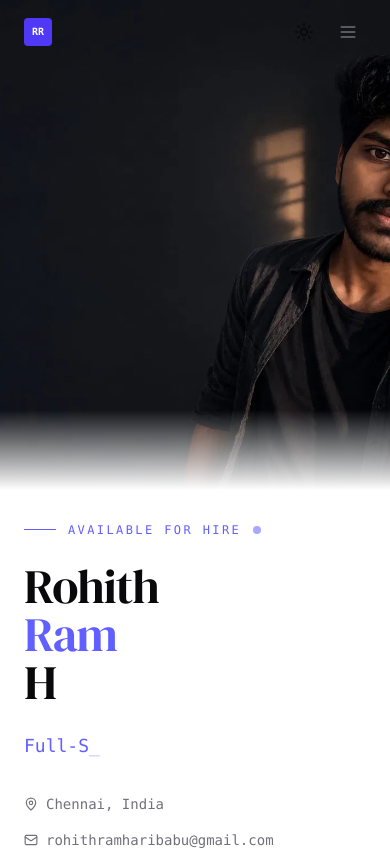
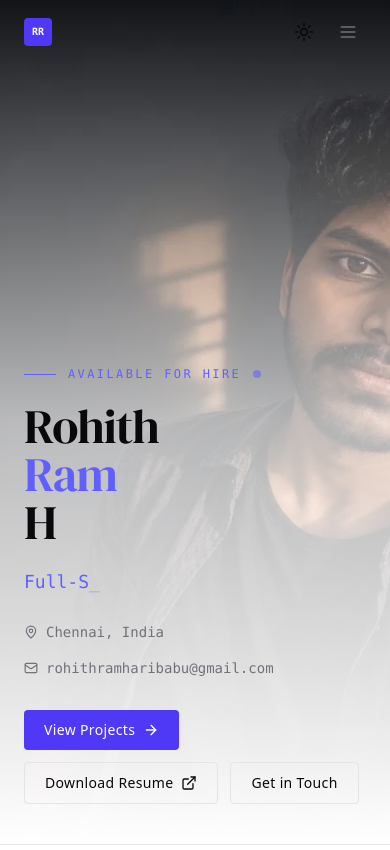
Before and after one commit to rohithram08/rohith-ram-portfolio, a React (Vite) app: page / in a window 390 px wide. Shown: the top 850 px of the page. Built offline with nearby package versions, Linux system fonts and the light colour scheme; the HTML template or start-up script is replaced by a standard one.

Commit message:
fix mobile hero layout

```diff
--- a/src/pages/Home.tsx
+++ b/src/pages/Home.tsx
@@ -76,11 +76,11 @@ export default function Home() {
       <div className="min-h-screen bg-background text-foreground">
 
         {/* ── Hero ── */}
-        <section className="relative lg:min-h-screen flex flex-col lg:flex-row lg:items-center overflow-hidden">
+        <section className="relative min-h-screen flex items-end lg:items-center overflow-hidden">
 
-          {/* Portrait — normal flow block on mobile, full-bleed absolute panel on desktop */}
+          {/* Portrait — full bleed background on all screens */}
           <motion.div
-            className="relative w-full h-[58vh] min-h-[360px] lg:absolute lg:inset-y-0 lg:right-0 lg:left-auto lg:h-auto lg:w-[80%] lg:min-h-0 order-1 lg:order-none"
+            className="absolute inset-0 lg:inset-y-0 lg:right-0 lg:left-auto w-full lg:w-[80%]"
             initial={{ opacity: 0, scale: 1.05 }}
             animate={{ opacity: 1, scale: 1 }}
             transition={{ duration: 1 }}
@@ -88,26 +88,26 @@ export default function Home() {
             <img
               src={profileImg}
               alt={developerInfo.name}
-              className="w-full h-full object-cover object-[center_18%] lg:object-[35%_20%]"
+              className="w-full h-full object-cover object-[68%_18%] lg:object-[35%_20%]"
             />
-            {/* Mobile bottom fade so text doesn't hard-cut against image */}
-            <div className="absolute inset-x-0 bottom-0 h-20 bg-gradient-to-t from-background to-transparent lg:hidden" />
+            {/* Mobile: bottom-up dark fade so text is readable over photo */}
+            <div className="absolute inset-0 bg-gradient-to-t from-background via-background/70 to-transparent lg:hidden" />
             {/* Desktop: left fade + bottom fade */}
             <div className="absolute inset-y-0 left-0 w-[60%] bg-gradient-to-r from-background to-transparent hidden lg:block" />
             <div className="absolute inset-x-0 bottom-0 h-32 bg-gradient-to-t from-background to-transparent hidden lg:block" />
           </motion.div>
 
-          {/* Ambient glow — subtle in light mode, more visible in dark */}
+          {/* Ambient glow — desktop only */}
           <div className="pointer-events-none absolute inset-0 z-0 hidden lg:block">
             <div className="absolute top-1/4 left-1/4 w-[600px] h-[600px] rounded-full bg-indigo-600/5 dark:bg-indigo-600/10 blur-[120px]" />
           </div>
 
-          {/* Text content */}
-          <div className="relative z-10 w-full px-6 lg:px-16 pt-8 lg:pt-24 pb-16 order-2 lg:order-none">
+          {/* Text content — overlaid on image, bottom-anchored on mobile */}
+          <div className="relative z-10 w-full px-6 lg:px-16 pt-24 pb-10 lg:pb-16">
             <div className="max-w-6xl mx-auto lg:max-w-none lg:pr-[55%]">
               {/* Eyebrow */}
               <motion.div
-                className="flex items-center gap-3 mb-6 lg:mb-8"
+                className="flex items-center gap-3 mb-5 lg:mb-8"
                 initial={{ opacity: 0, x: -20 }}
                 animate={{ opacity: 1, x: 0 }}
                 transition={{ duration: 0.6 }}
@@ -121,7 +121,7 @@ export default function Home() {
 
               {/* Name */}
               <motion.h1
-                className="text-5xl sm:text-7xl md:text-8xl lg:text-9xl font-light tracking-tight leading-none mb-6"
+                className="text-5xl sm:text-7xl md:text-8xl lg:text-9xl font-light tracking-tight leading-none mb-5 lg:mb-6"
                 style={{ fontFamily: "'DM Serif Display', Georgia, serif" }}
                 initial={{ opacity: 0, y: 30 }}
                 animate={{ opacity: 1, y: 0 }}
@@ -136,7 +136,7 @@ export default function Home() {
 
               {/* Terminal role */}
               <motion.div
-                className="mb-8 lg:mb-10 h-8 flex items-center"
+                className="mb-6 lg:mb-10 h-8 flex items-center"
                 initial={{ opacity: 0 }}
                 animate={{ opacity: 1 }}
                 transition={{ delay: 0.5 }}
@@ -146,7 +146,7 @@ export default function Home() {
 
               {/* Location + email */}
               <motion.div
-                className="flex flex-wrap gap-4 lg:gap-6 text-sm text-muted-foreground mb-10 lg:mb-12 font-mono"
+                className="flex flex-wrap gap-4 lg:gap-6 text-sm text-muted-foreground mb-8 lg:mb-12 font-mono"
                 initial={{ opacity: 0, y: 10 }}
                 animate={{ opacity: 1, y: 0 }}
                 transition={{ delay: 0.7 }}
```
